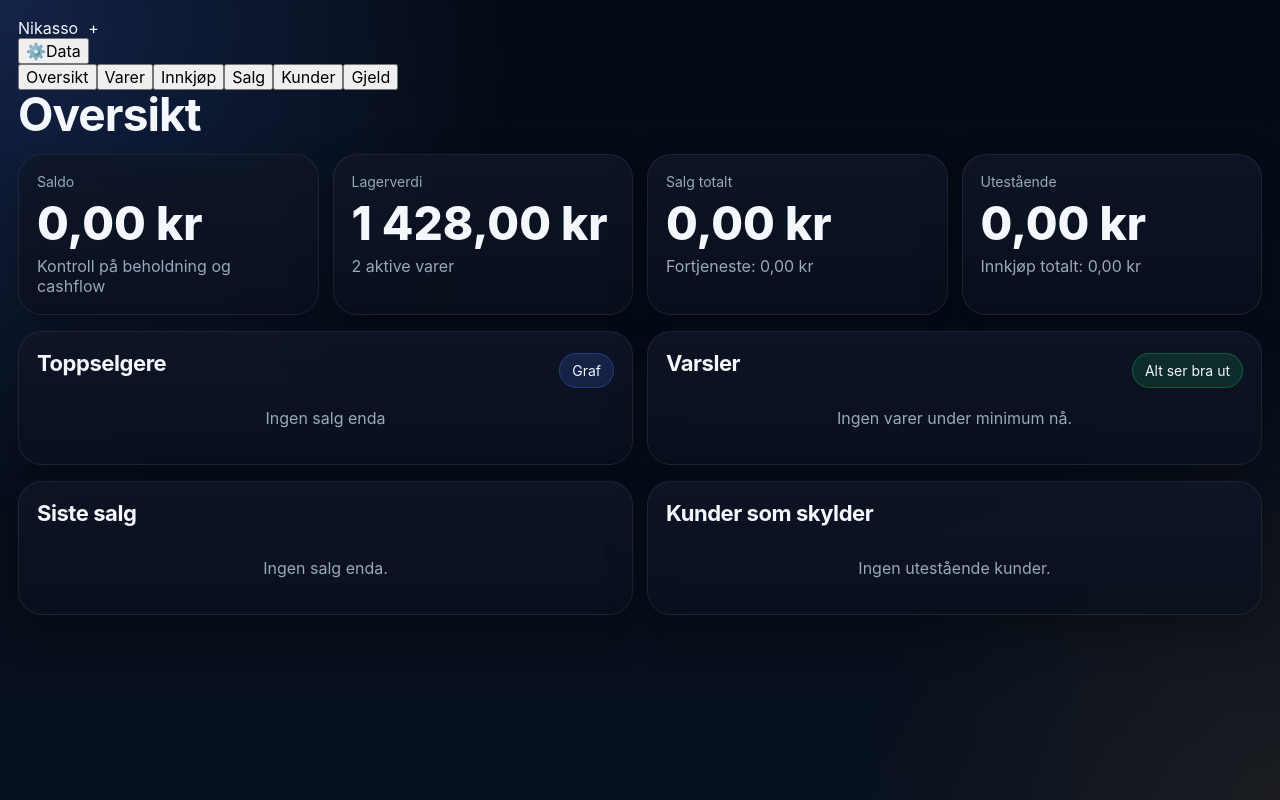
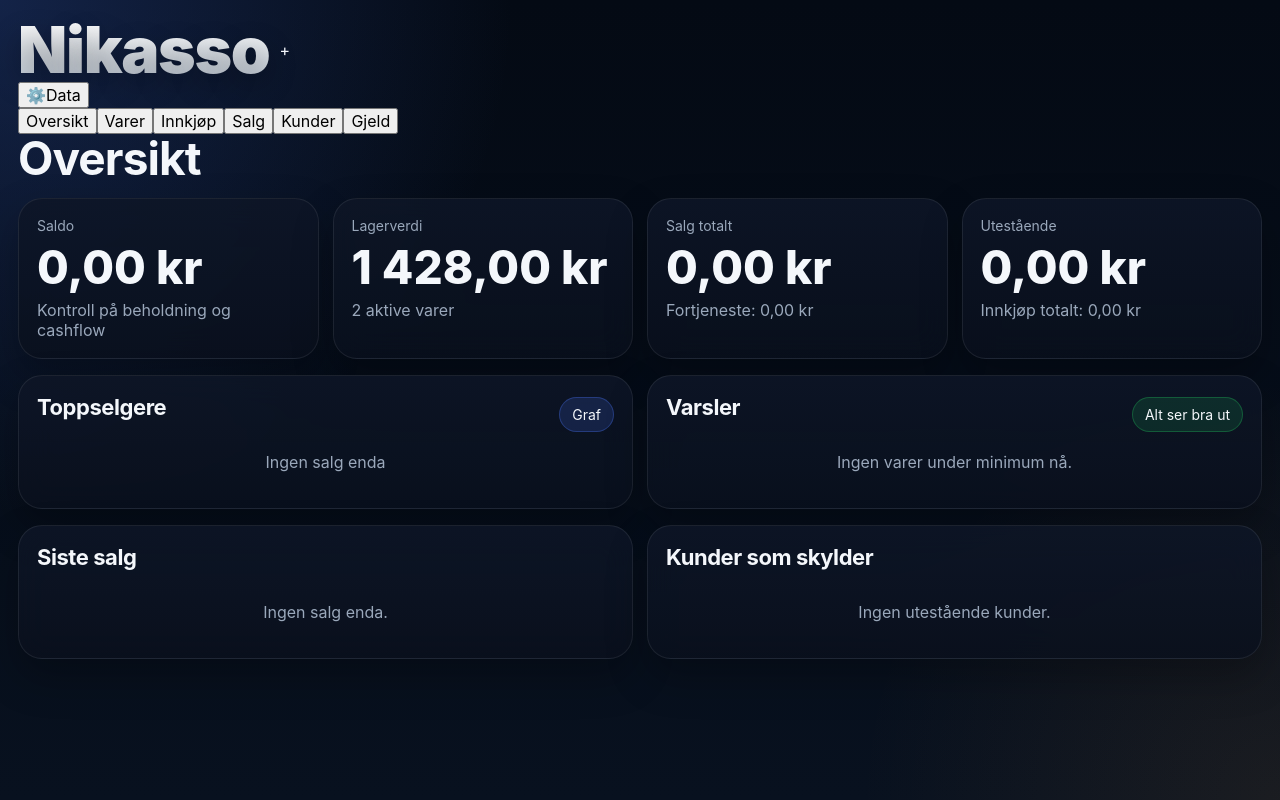
Before and after one commit to nikolaihoffmann-svg/Nikasso-, a React (Vite) app: page / in a window 1280 px wide. Built offline with nearby package versions, Linux system fonts and the light colour scheme.

Commit message:
Refactor Logo component for improved structure

```diff
--- a/src/app/Logo.tsx
+++ b/src/app/Logo.tsx
@@ -1,10 +1,8 @@
 export default function Logo() {
   return (
-    <div className="brand" aria-label="Nikasso Plus">
-      <div className="brandWordmark">Nikasso</div>
-      <div className="brandMark" aria-hidden="true">
-        <span className="brandMarkPlus">+</span>
-      </div>
+    <div className="brand">
+      <span className="brandText">Nikasso</span>
+      <span className="brandMark">+</span>
     </div>
   );
 }
```
